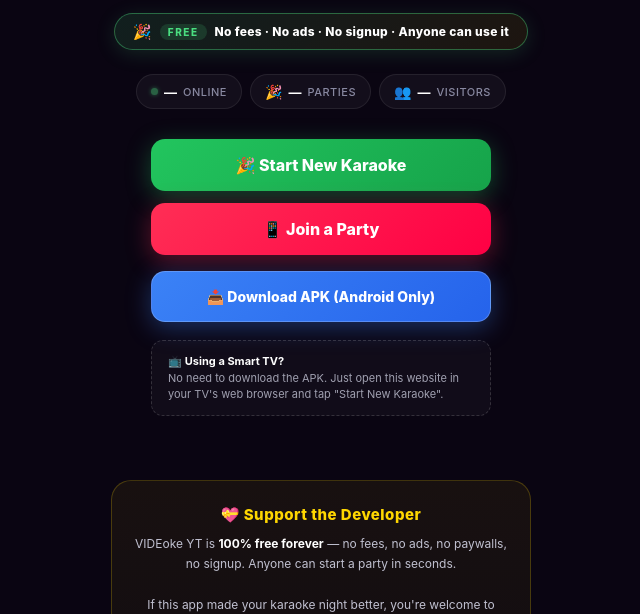
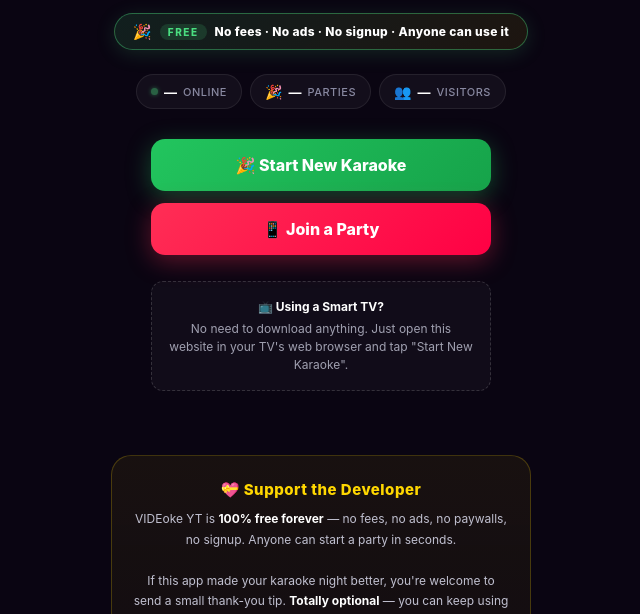
Before and after one commit to empuertos/videoke, a plain HTML site: page frontend/index.html in a window 1280 px wide. Shown: the part 180-794 px from the top of the page, without its empty margins (319-959 px from the left). Drawn offline with Linux system fonts and the light colour scheme; no server answers.

Commit message:
Update index.html

```diff
--- a/frontend/index.html
+++ b/frontend/index.html
@@ -53,10 +53,9 @@
 
     .btn-pwa { background: linear-gradient(135deg, var(--purple), #7e22ce); box-shadow: 0 6px 24px rgba(168, 85, 247, 0.35); margin-top: 10px; display: none; }
     .btn-pwa.show { display: inline-flex; }
-    .btn-download { background: linear-gradient(135deg, #3b82f6, #2563eb); box-shadow: 0 6px 24px rgba(59, 130, 246, 0.35); margin-top: 10px; border: 1px solid rgba(255,255,255,0.2); font-size: 14px; }
 
-    .tv-note { margin-top: 12px; margin-bottom: 24px; padding: 12px 16px; background: rgba(255,255,255,0.03); border: 1px dashed rgba(255,255,255,0.15); border-radius: 12px; max-width: 340px; width: 100%; font-size: 11px; color: #a0a0b0; line-height: 1.5; text-align: left; }
-    .tv-note b { color: #fff; }
+    .tv-note { margin-top: 20px; margin-bottom: 24px; padding: 16px; background: rgba(255,255,255,0.03); border: 1px dashed rgba(255,255,255,0.15); border-radius: 12px; max-width: 340px; width: 100%; font-size: 12px; color: #a0a0b0; line-height: 1.5; text-align: center; }
+    .tv-note b { color: #fff; display: block; margin-bottom: 4px; }
 
     .result-card { margin-top: 28px; padding: 24px; background: var(--card); border: 1px solid rgba(255, 215, 0, 0.25); border-radius: 20px; max-width: 420px; width: 100%; display: none; box-shadow: 0 12px 40px rgba(0, 0, 0, 0.4); }
     .result-card.show { display: block; animation: fadeIn 0.4s ease; }
@@ -140,13 +139,10 @@
   <button class="btn btn-start" id="startBtn" onclick="createSession()">🎉 Start New Karaoke</button>
   <button class="btn btn-join" onclick="openJoinModal()">📱 Join a Party</button>
 
-  <!-- DOWNLOAD APK BUTTON -->
-  <a href="/videoke.apk" download class="btn btn-download">📥 Download APK (Android Only)</a>
-
   <!-- TV NOTE -->
   <div class="tv-note">
-    📺 <b>Using a Smart TV?</b><br>
-    No need to download the APK. Just open this website in your TV's web browser and tap "Start New Karaoke".
+    <b>📺 Using a Smart TV?</b>
+    No need to download anything. Just open this website in your TV's web browser and tap "Start New Karaoke".
   </div>
 
   <div class="result-card" id="resultCard">
```
